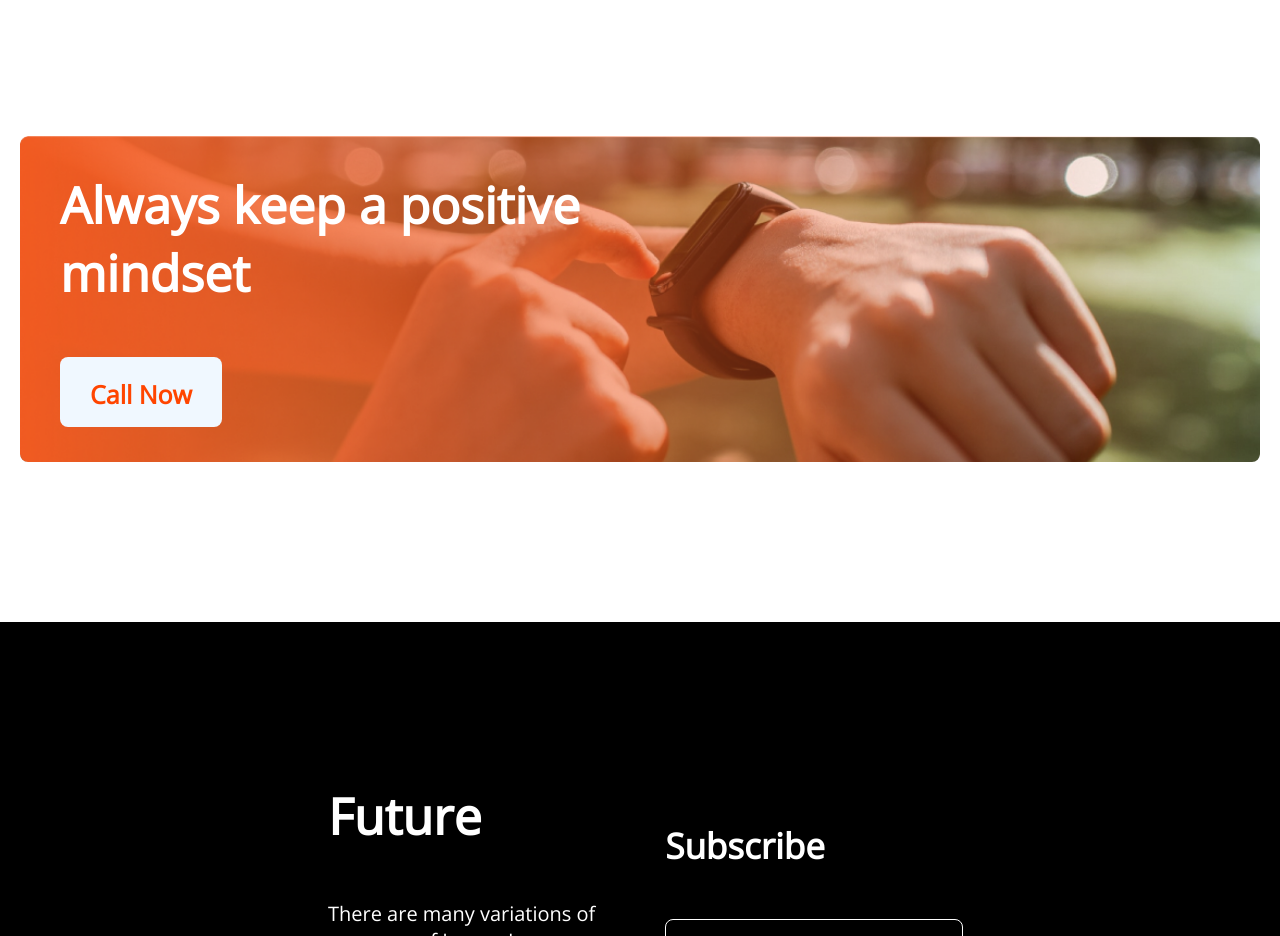
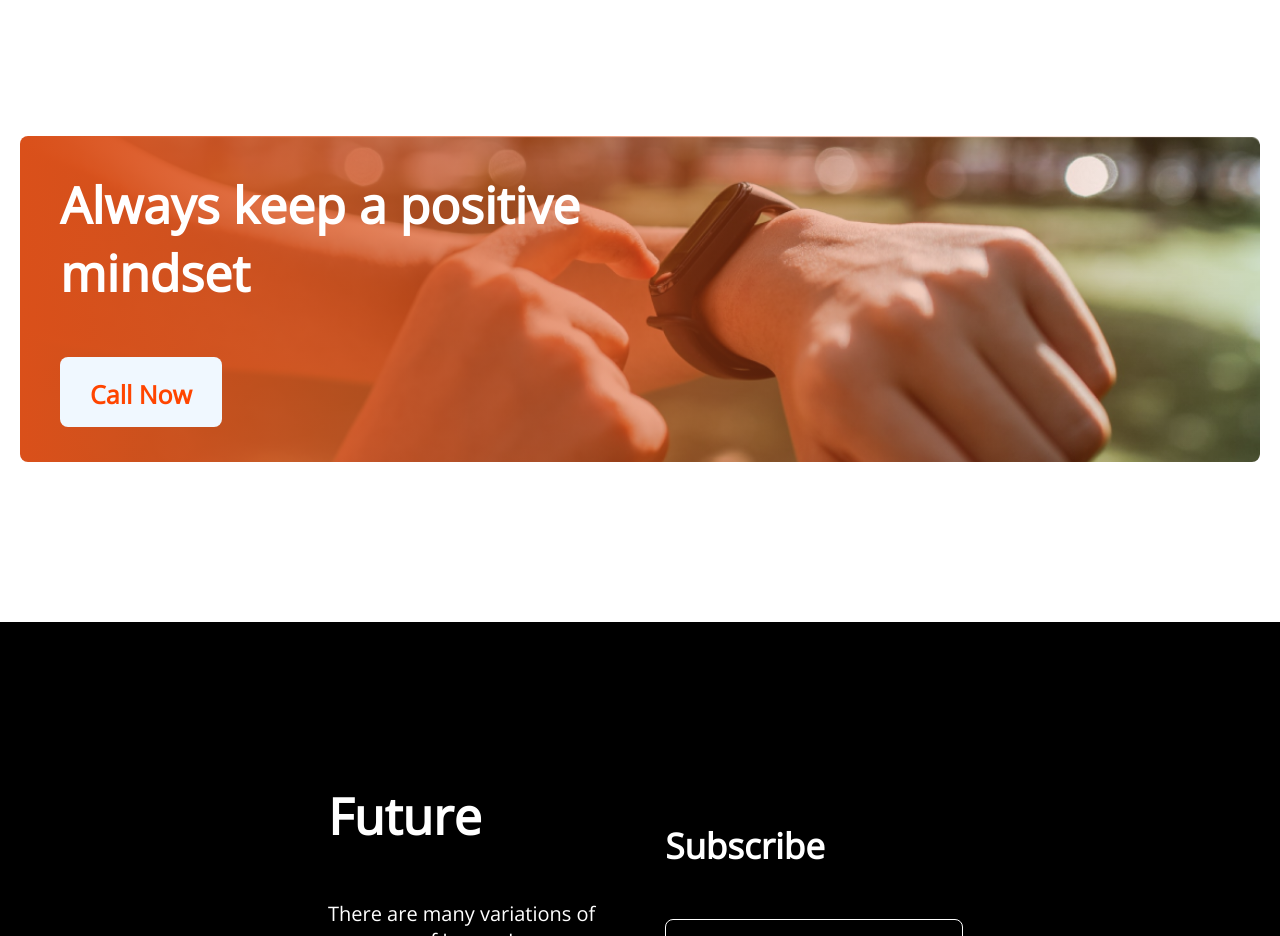
Before and after one commit to Bakhtiar2000/PH-Assignment-01, a plain HTML site: page index.html in a window 1280 px wide. Shown: the part 2840-3776 px from the top of the page. Drawn offline with nearby package versions, Linux system fonts and the light colour scheme.

Commit message:
gradient updated

```diff
--- a/Styles/style.css
+++ b/Styles/style.css
@@ -17,7 +17,6 @@
 }
 
 .header-container{
-
     margin-right: 200px;
 
 }
@@ -120,7 +119,7 @@ i{
 
 .positive-mindset{
     margin-top: 160px;
-    background-image: url('../images/gradient3.png'), url('../images/watch.png');
+    background-image: linear-gradient(90deg, #da501a 0%, rgba(241, 91, 34, 0) 100%), url('../images/watch.png');
     background-repeat: no-repeat;
     background-size: cover;
     border-radius: 8px;
```
